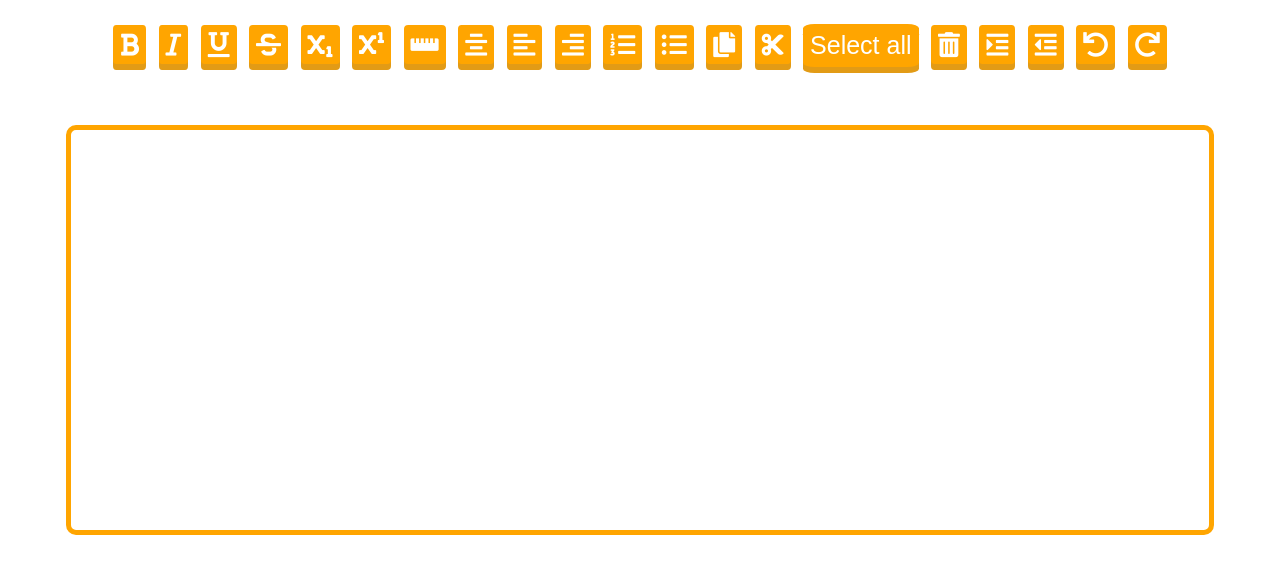
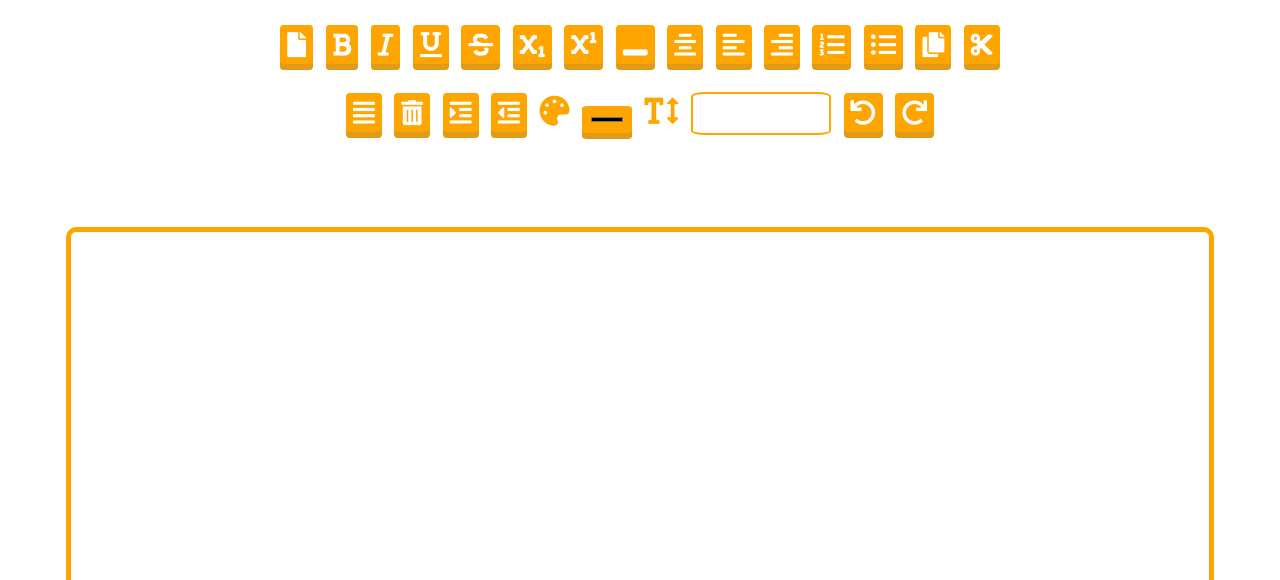
Before and after one commit to leodev12345/Js-text-editor, a plain HTML site: page index.html in a window 1280 px wide. Shown: the top 580 px of the page. Drawn offline with Linux system fonts and the light colour scheme.

Commit message:
Third commit

```diff
--- a/index.html
+++ b/index.html
@@ -1,39 +1,44 @@
 <!DOCTYPE html>
 	<html>
 		<head>
-			<title>Text editor</title>
+			<title>Orange edit | by LeoDev</title>
 			<link rel="stylesheet" href="style.css">
 			<link rel="stylesheet" href="https://use.fontawesome.com/releases/v5.8.1/css/all.css" integrity="sha384-50oBUHEmvpQ+1lW4y57PTFmhCaXp0ML5d60M1M7uH2+nqUivzIebhndOJK28anvf" crossorigin="anonymous">
 			<script src="main.js"></script>
 		</head>
 		<body onload="edit();">
 			<div id="buttons">
-				<button onclick="cmd(&quot;bold&quot;);" class="fas fa-bold"></button>
-				<button onclick="cmd(&quot;italic&quot;);" class="fas fa-italic"></button>
-				<button onclick="cmd(&quot;underline&quot;);" class="fas fa-underline"></button>
-				<button onclick="cmd(&quot;strikeThrough&quot;);" class="fas fa-strikethrough"></button>
-				<button onclick="cmd(&quot;subscript&quot;);" class="fas fa-subscript"></button>
-				<button onclick="cmd(&quot;superscript&quot;);" class="fas fa-superscript"></button>
-				<button onclick="cmd(&quot;insertHorizontalRule&quot;);" class="fas fa-ruler-horizontal"></button>
-				<button onclick="cmd(&quot;justifyCenter&quot;);" class="fas fa-align-center"></button>
-				<button onclick="cmd(&quot;justifyLeft&quot;);" class="fas fa-align-left"></button>
-				<button onclick="cmd(&quot;justifyRight&quot;);" class="fas fa-align-right"></button>
-				<button onclick="cmd(&quot;insertOrderedList&quot;);" class="fas fa-list-ol"></button>
-				<button onclick="cmd(&quot;insertUnorderedList&quot;);" class="fas fa-list-ul"></button>
-				<button onclick="cmd(&quot;copy&quot;);" class="fas fa-copy"></button>
-				<button onclick="cmd(&quot;cut&quot;);" class="fas fa-cut"></button>
-				<button onclick="cmd(&quot;selectAll&quot;);">Select all</button>
-				<button onclick="cmd(&quot;delete&quot;);" class="fas fa-trash-alt"></button>
-				<button onclick="cmd(&quot;indent&quot;);" class="fas fa-indent"></button>
-				<button onclick="cmd(&quot;outdent&quot;);" class="fas fa-outdent"></button>
-				<button onclick="cmd(&quot;undo&quot;);" class="fas fa-undo"></button>
-				<button onclick="cmd(&quot;redo&quot;);" class="fas fa-redo"></button>
+				<button title="New document" onclick="newFile();" class="fas fa-file"></button>
+				<button title="Bold" onclick="cmd(&quot;bold&quot;);" class="fas fa-bold"></button>
+				<button title="Italic" onclick="cmd(&quot;italic&quot;);" class="fas fa-italic"></button>
+				<button title="Underline" onclick="cmd(&quot;underline&quot;);" class="fas fa-underline"></button>
+				<button title="Strike throught" onclick="cmd(&quot;strikeThrough&quot;);" class="fas fa-strikethrough"></button>
+				<button title="Subscript" onclick="cmd(&quot;subscript&quot;);" class="fas fa-subscript"></button>
+				<button title="Superscript" onclick="cmd(&quot;superscript&quot;);" class="fas fa-superscript"></button>
+				<button title="Insert horizontal rule" onclick="cmd(&quot;insertHorizontalRule&quot;);" class="fas fa-window-minimize"></button>
+				<button title="Center" onclick="cmd(&quot;justifyCenter&quot;);" class="fas fa-align-center"></button>
+				<button title="Left" onclick="cmd(&quot;justifyLeft&quot;);" class="fas fa-align-left"></button>
+				<button title="Right" onclick="cmd(&quot;justifyRight&quot;);" class="fas fa-align-right"></button>
+				<button title="Insert ordered list" onclick="cmd(&quot;insertOrderedList&quot;);" class="fas fa-list-ol"></button>
+				<button title="Insert unordered list" onclick="cmd(&quot;insertUnorderedList&quot;);" class="fas fa-list-ul"></button>
+				<button title="Copy" onclick="cmd(&quot;copy&quot;);" class="fas fa-copy"></button>
+				<button title="Cut" onclick="cmd(&quot;cut&quot;);" class="fas fa-cut"></button>
 				<br>
+				<button title="select all" onclick="cmd(&quot;selectAll&quot;);" class="fas fa-align-justify" ></button>
+				<button title="Delete selected" onclick="cmd(&quot;delete&quot;);" class="fas fa-trash-alt"></button>
+				<button title="Indent" onclick="cmd(&quot;indent&quot;);" class="fas fa-indent"></button>
+				<button title="Outdent" onclick="cmd(&quot;outdent&quot;);" class="fas fa-outdent"></button>
+				<p  class="fas fa-palette"></p>
+				<input type="color" title="Text color" onchange="cmdWithArg(&quot;foreColor&quot;, this.value)">
+				<p class="fas fa-text-height"></p>
+				<input type="number" id="size" title="Font size" onchange="cmdWithArg(&quot;fontSize&quot;, this.value)">
+				<button title="Undo" onclick="cmd(&quot;undo&quot;);" class="fas fa-undo"></button>
+				<button title="Redo" onclick="cmd(&quot;redo&quot;);" class="fas fa-redo"></button>
+			</div>
 				<br>
 				<iframe name="editor" style="width:90%; height:400px;"></iframe>
 				<p class="fas fa-laptop-code"> Developer:</p>
 				<br>
 				<a href="https://www.github.com/leodev12345" target="_blank"> LeoDev</a>
-			</div>
 		</body>
 	</html>
--- a/main.js
+++ b/main.js
@@ -4,3 +4,12 @@ function edit(){
 function cmd(cmd){
 	editor.document.execCommand(cmd, false, null);
 }
+function cmdWithArg(command, arg){
+	editor.document.execCommand(command, false, arg);
+}
+function newFile(){
+	let c = confirm("The changes cannot be saved,are you sure to continue?")
+	if(c==true){
+		location.reload();
+	}
+}
--- a/style.css
+++ b/style.css
@@ -7,13 +7,12 @@ body{
 	margin-bottom:1%;
 }
 iframe{
-	border:5px solid orange;
 	margin-bottom:2%;
 	background-color:white;
 	border-radius:10px;
+	border:5px solid orange;
 }
 button{
-	background:transparent;
 	border:2px solid orange;
 	padding:5px;
 	background-color:orange;
@@ -41,3 +40,19 @@ a{
 a:hover{
 	text-decoration:underline;
 }
+input{
+	background-color:orange;
+	border:2px solid orange;
+	padding:5px;
+	border-radius:10%;
+	color:white;
+	box-shadow: 0px 6px 0px #e29b16;
+	font-size:25px;
+
+}
+#size{
+	background-color:white;
+	color:orange;
+	width:10%;
+	box-shadow:none;
+}
```
Also changed, not shown: 1 other file.
